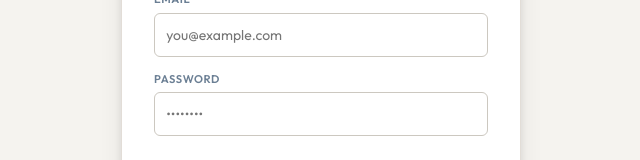
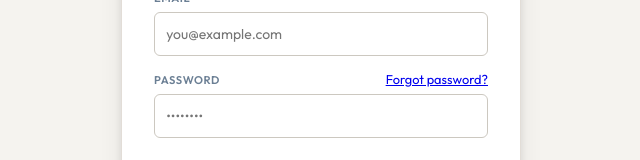
Before and after one commit to Higgins662/personalbudgetingapp, a React (Vite) app: page /login in a window 1280 px wide. Shown: the part 328-488 px from the top of the page, without its empty margins (319-959 px from the left). Built offline with nearby package versions, Linux system fonts and the light colour scheme; no server answers.

Commit message:
add Forgot password? link

```diff
--- a/src/pages/Login.jsx
+++ b/src/pages/Login.jsx
@@ -44,7 +44,10 @@ export default function Login() {
           </div>
 
           <div className="fg" style={{ marginBottom: '1.5rem' }}>
-            <label htmlFor="password">Password</label>
+            <div style={{ display: 'flex', justifyContent: 'space-between', alignItems: 'baseline' }}>
+              <label htmlFor="password">Password</label>
+              <Link to="/forgot-password" style={{ fontSize: '.8rem' }}>Forgot password?</Link>
+            </div>
             <input
               id="password"
               type="password"
```
